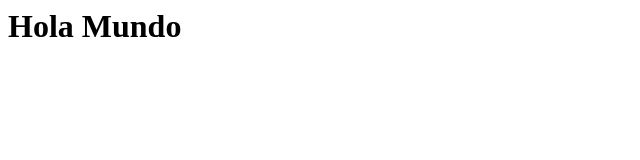
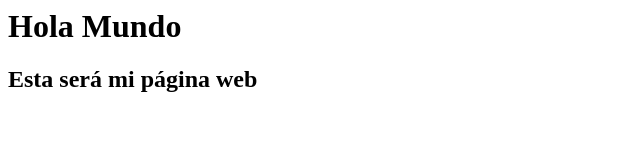
Before and after one commit to marcrojas/crehana, a plain HTML site: page index.html in a window 1280 px wide. Shown: the whole page, without its empty margins (0-640 px from the left). Drawn offline with Linux system fonts and the light colour scheme.

Commit message:
Mensaje descriptivo del nuevo sitio

```diff
--- a/index.html
+++ b/index.html
@@ -4,5 +4,7 @@
 	</head>
 	<body>
 		<h1>Hola Mundo</h1>
+
+		<h2>Esta será mi página web</h2>
 	</body>
 </html>
```
